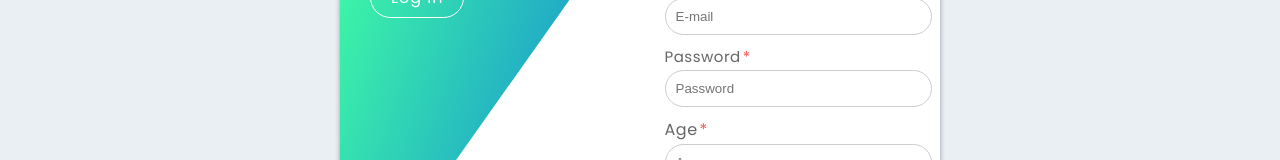
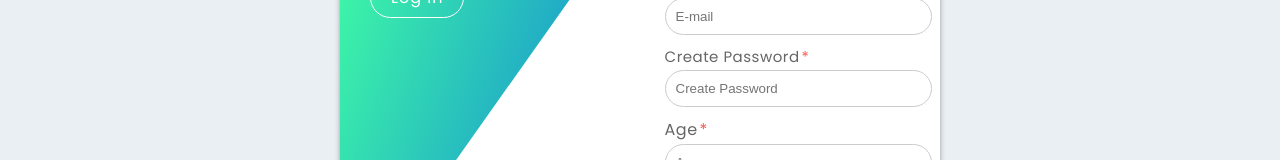
Before and after one commit to Dipankar2310/Cognitive-Therapy-Chatbot-BTP-, a React (Create React App) app: page / in a window 1280 px wide. Both pictures are taken after a click on the button "Chat with Morphy". Shown: the part 310-470 px from the top of the page. Built offline with nearby package versions, Linux system fonts and the light colour scheme.

Commit message:
4th commit

```diff
--- a/src/Components/Pages/SignupPage.tsx
+++ b/src/Components/Pages/SignupPage.tsx
@@ -139,14 +139,14 @@ export const SignupPage = (props: any) => {
               <p>
                 {" "}
                 <label>
-                  Password<span>*</span>
+                  Create Password<span>*</span>
                 </label>
                 <input
                   required
                   ref={password}
                   type="password"
                   name="password"
-                  placeholder="Password"
+                  placeholder="Create Password"
                 />
               </p>
               <label>
```
